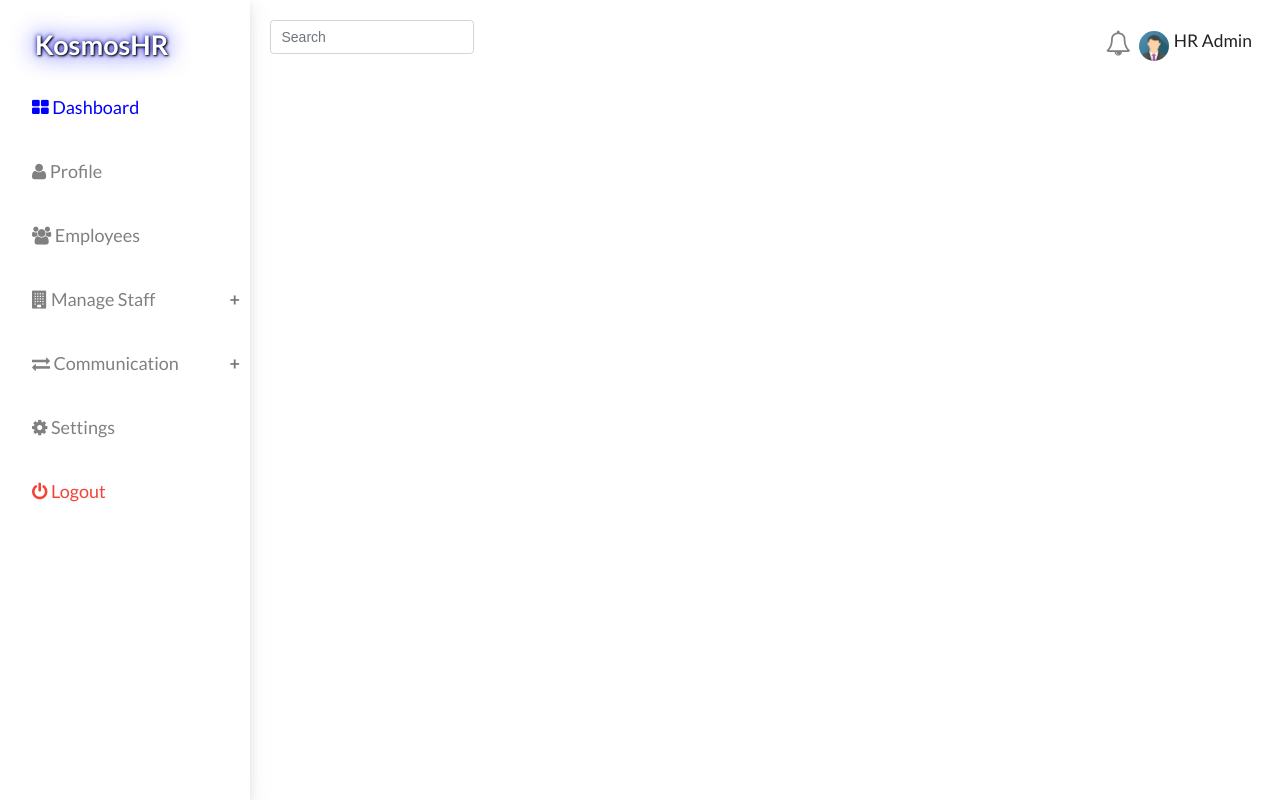
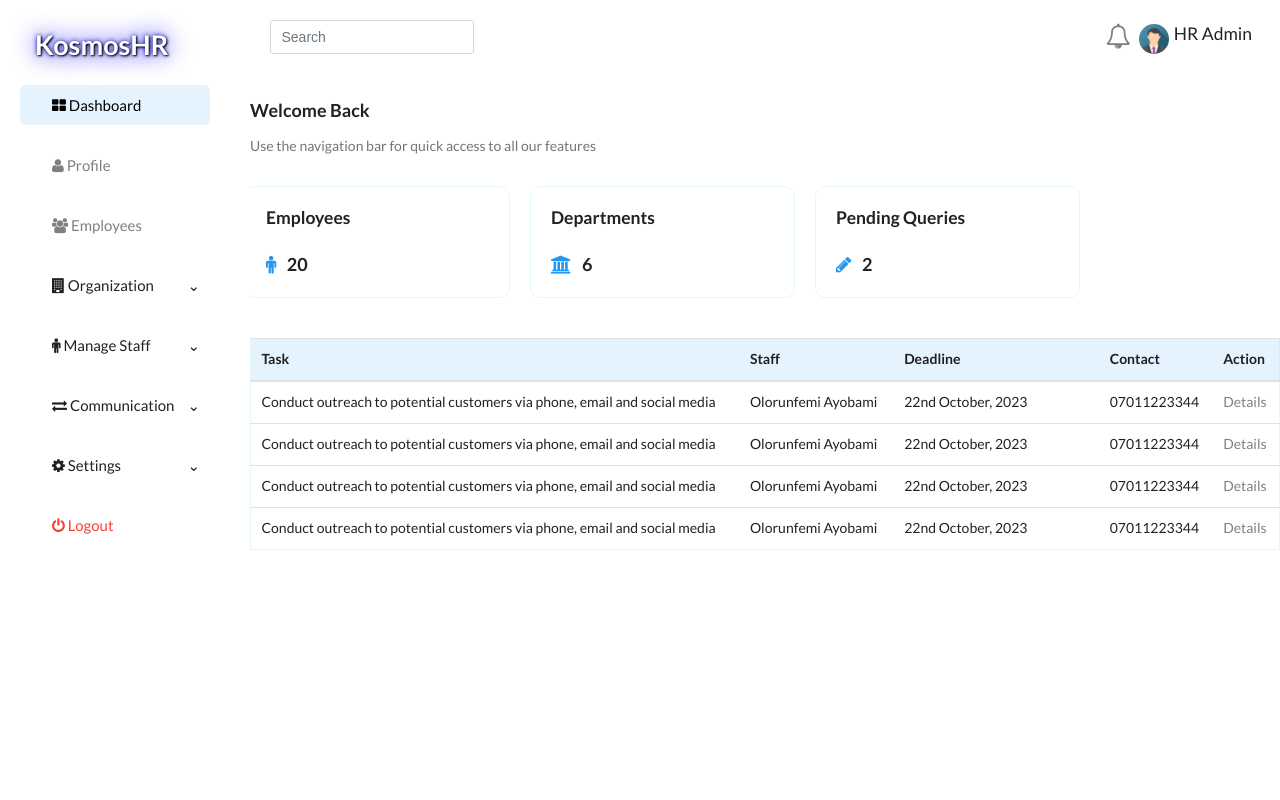
Before and after one commit to WhizzyDoc/kosmoshr, a plain HTML site: page index.html in a window 1280 px wide. Drawn offline with Linux system fonts and the light colour scheme.

Commit message:
added stuffs to dashboard

```diff
--- a/index.html
+++ b/index.html
@@ -2,50 +2,126 @@
 <html>
 <head>
   <!-- template -->
+  <!-- navigation bar -->
   <template id="sidenav">
     <div id="mySidenav" class="sidenav">
       <h3 class="w-bold-x">KosmosHR</h3>
       <a href="javascript:void(0)" class="closebtn" onclick="openNav()">&times;</a>
       <a href="#" class="active"><i class="fa fa-th-large"></i> Dashboard</a>
-      <a href="#employees"><i class="fa fa-user"></i> Profile</a>
+      <a href="#profile"><i class="fa fa-user"></i> Profile</a>
       <a href="#employees"><i class="fa fa-users"></i> Employees</a>
-      <a href="#" class="accordion"><i class="fa fa-building"></i> Manage Staff</a>
+      <a class="accordion"><i class="fa fa-building"></i> Organization</a>
+      <ul class="panel">
+        <li><a href="#company_profile"><i class="fa fa-building"></i> Company Profile</a></li>
+        <li><a href="#departments"><i class="fa fa-bank"></i> Departments</a></li>
+        <li><a href="#positions"><i class="fa fa-graduation-cap"></i> Positions</a></li>
+        <li><a href="#events"><i class="fa fa-calendar"></i> Events</a></li>
+      </ul>
+      <a class="accordion"><i class="fa fa-male"></i> Manage Staff</a>
       <ul class="panel">
         <li><a href="#tasks"><i class="fa fa-list"></i> Tasks</a></li>
         <li><a href="#queries"><i class="fa fa-pencil"></i> Queries</a></li>
         <li><a href="#complaints"><i class="fa fa-file-o"></i> Complaints</a></li>
         <li><a href="#leave"><i class="fa fa-briefcase"></i> Leave</a></li>
-        <li><a href="#reward"><i class="fa fa-trophy"></i> Reward/Ranking</a></li>
+        <li><a href="#reward"><i class="fa fa-trophy"></i> Ranking</a></li>
       </ul>
-      <a href="#" class="accordion"><i class="fa fa-exchange"></i> Communication</a>
+      <a class="accordion"><i class="fa fa-exchange"></i> Communication</a>
       <ul class="panel">
-        <li><a href="#news"><i class="fa fa-newspaper"></i> News/Updates</a></li>
+        <li><a href="#news"><i class="fa fa-newspaper-o"></i> News/Updates</a></li>
         <li><a href="#logs"><i class="fa fa-pencil"></i> Logs/Activities</a></li>
       </ul>
-      <a href="#settings"><i class="fa fa-gear"></i> Settings</a>
+      <a class="accordion"><i class="fa fa-gear"></i> Settings</a>
+      <ul class="panel">
+        <li><a href="#subscription"><i class="fa fa-refresh"></i> Subscription</a></li>
+        <li><a href="#settings"><i class="fa fa-gears"></i> General Settings</a></li>
+      </ul>
       <a href="#" class="w-text-red"><i class="fa fa-power-off"></i> Logout</a>
     </div>
+  </template>
 
+  <!-- header -->
+  <template id="header">
+    <header>
+      <div class="w-margin-right">
+        <input type="text" placeholder="Search" class="form-control" id="search">
+      </div>
+      <div class="side-content">
+        <a href="#notification" class="notification w-margin-right"><i class="fa fa-bell-o"></i> </a>
+        <div class="side-content admin-pro w-margin-right">
+          <img src="./static/image/avatar.png" alt="" class="admin-img" />
+          <div class="h5">HR Admin</div>
+        </div>
+        <div class="opennav" onclick="openNav()"><i class="fa fa-navicon"></i></div>
+      </div>
+    </header>
+  </template>
 
-  </template>
   <!-- for large screen navigation -->
   <template id="dashboard">
         <?use-template: "sidenav"?>
         <!-- Add all page content inside this div if you want the side nav to push page content to the right (not used if you only want the sidenav to sit on top of the page -->
         <main class="">
-          <header>
-            <div class="form-group w-margin-right">
-              <input type="text" placeholder="Search" class="form-control" id="search">
+          <?use-template: "header"?>
+          <h3>Welcome Back</h3>
+          <p class="w-text-gray">Use the navigation bar for quick access to all our features</p>
+          <div class="dash-menu row">
+            <div class="dash-menu-con col-12 col-sm-5 col-md-5 col-lg-5 col-xl-3">
+              <div class="h5 w-bold-x">Employees</div>
+              <h3><i class="fa fa-male w-text-blue"></i>&nbsp;&nbsp;&nbsp;<span class="w-bold-x">20</span></h3>
             </div>
-            <div class="side-content">
-              <a href="#notification" class="notification w-margin-right"><i class="fa fa-bell-o"></i> </a>
-              <div class="side-content admin-pro w-margin-right">
-                <img src="./static/image/avatar.png" alt="" class="admin-img" />
-                <div class="h5">HR Admin</div>
-              </div>
-              <div class="opennav" onclick="openNav()"><i class="fa fa-navicon"></i></div>
+            <div class="dash-menu-con col-12 col-sm-5 col-md-5 col-lg-5 col-xl-3">
+              <div class="h5 w-bold-x">Departments</div>
+              <h3><i class="fa fa-bank w-text-blue"></i>&nbsp;&nbsp;&nbsp;<span class="w-bold-x">6</span></h3>
             </div>
-          </header>
+            <div class="dash-menu-con col-12 col-sm-5 col-md-5 col-lg-5 col-xl-3">
+              <div class="h5 w-bold-x">Pending Queries</div>
+              <h3><i class="fa fa-pencil w-text-blue"></i>&nbsp;&nbsp;&nbsp;<span class="w-bold-x">2</span></h3>
+            </div>
+          </div>
+          <!-- Tables -->
+          <div class="table-responsive">
+            <table class="dash-table table">
+              <thead>
+                <tr>
+                  <th>Task</th>
+                  <th>Staff</th>
+                  <th>Deadline</th>
+                  <th>Contact</th>
+                  <th>Action</th>
+                </tr>
+              </thead>
+              <tbody>
+                <tr>
+                  <td>Conduct outreach to potential customers via phone, email and social media</td>
+                  <td>Olorunfemi Ayobami</td>
+                  <td>22nd October, 2023</td>
+                  <td>07011223344</td>
+                  <td><a href="#">Details</a></td>
+                </tr>
+                <tr>
+                  <td>Conduct outreach to potential customers via phone, email and social media</td>
+                  <td>Olorunfemi Ayobami</td>
+                  <td>22nd October, 2023</td>
+                  <td>07011223344</td>
+                  <td><a href="#">Details</a></td>
+                </tr>
+                <tr>
+                  <td>Conduct outreach to potential customers via phone, email and social media</td>
+                  <td>Olorunfemi Ayobami</td>
+                  <td>22nd October, 2023</td>
+                  <td>07011223344</td>
+                  <td><a href="#">Details</a></td>
+                </tr>
+                <tr>
+                  <td>Conduct outreach to potential customers via phone, email and social media</td>
+                  <td>Olorunfemi Ayobami</td>
+                  <td>22nd October, 2023</td>
+                  <td>07011223344</td>
+                  <td><a href="#">Details</a></td>
+                </tr>
+              </tbody>
+            </table>
+          </div>
         </main>
   </template>
 
--- a/static/css/nav.css
+++ b/static/css/nav.css
@@ -3,6 +3,10 @@
     margin: 0;
     padding: 0;
 }
+/* custom scroll bar */
+::-webkit-scrollbar {width: 0px !important;}
+::-webkit-scrollbar-track {background: #242526;}
+::-webkit-scrollbar-thumb {background: #3A3B3C;}
 a {color: grey}
 /* The side navigation menu */
 .sidenav {
@@ -16,7 +20,8 @@ a {color: grey}
     overflow-x: hidden; /* Disable horizontal scroll */
     padding-top: 20px; /* Place content 60px from the top */
     transition: 0.5s;
-    box-shadow: 0 4px 8px 0 rgba(160, 159, 159, 0.2), 0 6px 20px 0 rgba(156, 156, 156, 0.19);
+    padding-right: 20px;
+    /*box-shadow: 0 4px 8px 0 rgba(160, 159, 159, 0.2), 0 6px 20px 0 rgba(156, 156, 156, 0.19);*/
   }
    /* Style page content - use this if you want to push the page content to the right when you open the side navigation */
    main {
@@ -59,13 +64,17 @@ a {color: grey}
 
   /* The navigation menu links */
   .sidenav a {
-    padding: 12px 10px 12px 32px;
+    padding: 10px 10px 10px 32px;
     text-decoration: none;
-    font-size: 18px;
+    font-size: 15px;
     display: block;
     transition: 0.3s;
     margin-bottom: 20px;
-
+    margin-right: 20px;
+    color: gray;
+    margin-left: 20px;
+    border-radius: 5px;
+    cursor: pointer;
   }
   .sidenav h3 {
     color: white;
@@ -74,7 +83,8 @@ a {color: grey}
     font-size: 27px;
   }
   .sidenav a:hover, .sidenav a.active {
-    color: blue;
+    background: rgba(0, 140, 255, 0.1);
+    color: #000;
   }
   .sidenav ul {
     padding-left: 20px;
@@ -86,8 +96,8 @@ a {color: grey}
     margin: 0;
   }
   .sidenav ul li a {
-    font-size: 15px;
-    padding: 8px 8px 8px 32px;
+    font-size: 13px;
+    padding: 5px 5px 5px 32px;
   }
 
   /* On smaller screens, where height is less than 450px, change the style of the sidenav (less padding and a smaller font size) */
@@ -131,13 +141,43 @@ header {
   transition: max-height 0.2s ease-out;
 }
 .accordion:after {
-  content: '\002B';
-  color: #777;
-  font-weight: bold;
+  content: '\2304';
   float: right;
   margin-left: 5px;
 }
 
 .accordion.active:after {
-  content: "\2212";
+  content: "\2303";
 }
+/* dashboard */
+.dash-menu {
+  margin-top: 20px;
+}
+.dash-menu-con {
+  padding: 20px;
+  margin: 10px;
+  border-radius: 10px;
+  border: 1px solid rgba(8, 176, 243, 0.1);
+}
+
+.table {
+  border: 1px solid rgba(8, 176, 243, 0.1);
+
+  margin-top: 30px;
+}
+.table thead {
+  background: rgba(0, 140, 255, 0.1);
+}
+.table tr {border:none}
+.dash-table tr th:nth-child(1) {
+  min-width: 270px !important;
+}
+.dash-table tr th:nth-child(2) {
+  min-width: 150px !important;
+}
+.dash-table tr th:nth-child(3) {
+  min-width: 150px !important;
+}
+.dash-table tr th:nth-child(3) {
+  min-width: 200px !important;
+}
```
Also changed, not shown: templates/_parts/404.html (+1 -1 lines).
